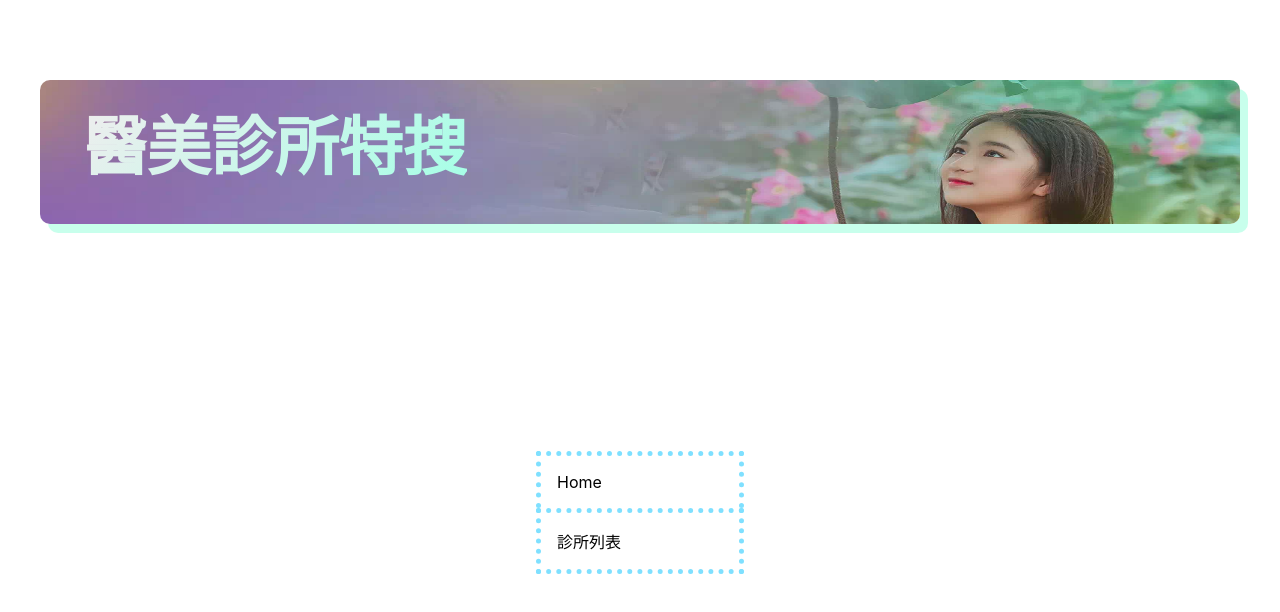
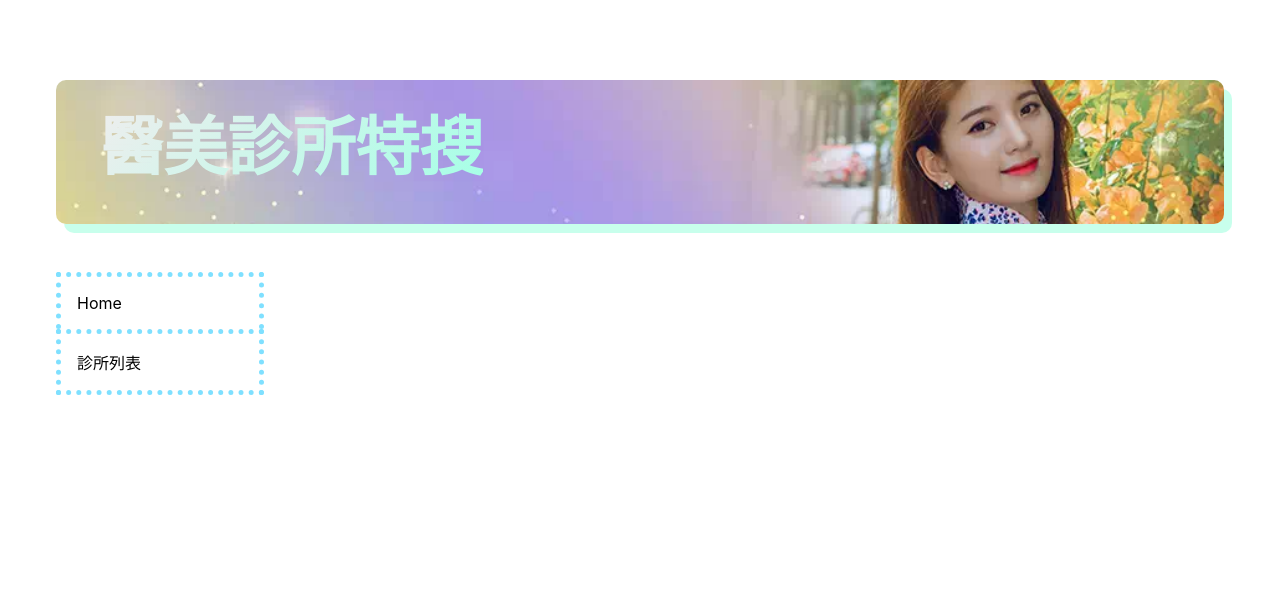
Before and after one commit to catsheue/nextjs-beauty, a Next.js app: page / in a window 1280 px wide. Shown: the top 612 px of the page. Built offline with nearby package versions, Linux system fonts and the light colour scheme.

Commit message:
[Update] main visual

```diff
--- a/pages/index.js
+++ b/pages/index.js
@@ -19,7 +19,7 @@ export default function Home() {
 
       <main className={styles.main}>
         <div className={styles.titleContainer}>
-          <Image src="/images/mainvisual.webp" width="1920px" height="300px" />
+          <Image src="/images/beauty-main.webp" width="1920px" height="300px" />
           <h1 className={styles.title}>醫美診所特搜</h1>
         </div>
 
--- a/styles/Home.module.css
+++ b/styles/Home.module.css
@@ -9,7 +9,7 @@
 }
 
 .main {
-  padding: 5rem 0;
+  padding: 5rem 3rem;
   flex: 1;
   display: flex;
   flex-direction: column;
@@ -52,7 +52,7 @@
   border-radius: 10px;
   overflow: hidden;
   box-shadow: 8px 9px 0 0 #7fffd46e;
-  width: 95%;
+  width: 100%;
   margin: 0 auto;
   height: 9rem;
 }
@@ -91,13 +91,15 @@
 }
 
 .grid {
+  width: 100%;
   display: flex;
-  align-items: center;
-  justify-content: center;
+  align-items: flex-start;
   flex-wrap: wrap;
-  max-width: 800px;
+
   margin-top: 3rem;
   height: 60vh;
+  flex-direction: row;
+  justify-content: start;
 }
 .navItem a {
   padding: 1rem;
```
Also changed, not shown: public/images/beauty-main.webp (added).
